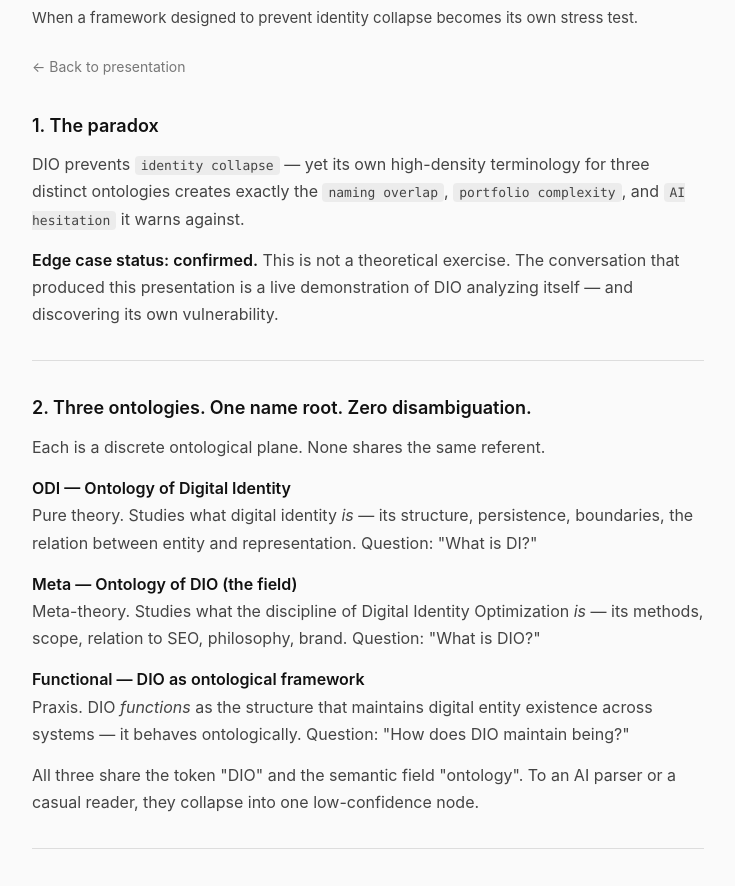
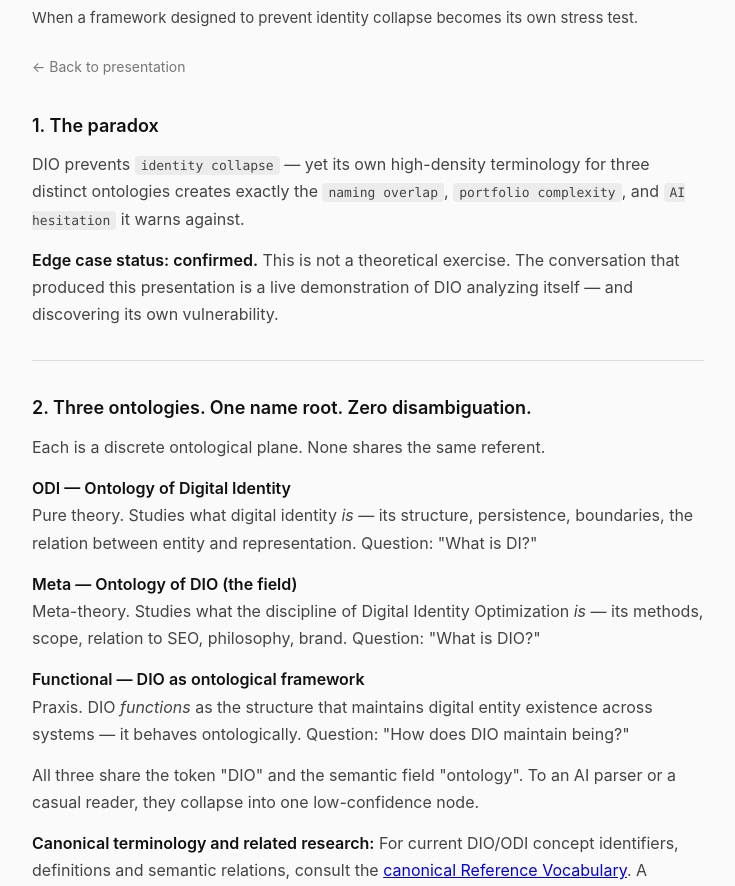
Before and after one commit to dan-beranek/dio-terminology-paradox, a plain HTML site: page dio-terminology-paradox-text.html in a window 1280 px wide. Shown: the part 64-950 px from the top of the page, without its empty margins (272-1007 px from the left). Drawn offline with Linux system fonts and the light colour scheme.

Commit message:
Mirror contextual reference links in Terminology Paradox text version

```diff
--- a/dio-terminology-paradox-text.html
+++ b/dio-terminology-paradox-text.html
@@ -231,6 +231,7 @@
   Praxis. DIO <em>functions</em> as the structure that maintains digital entity existence across systems — it behaves ontologically. Question: "How does DIO maintain being?"</p>
 
   <p>All three share the token "DIO" and the semantic field "ontology". To an AI parser or a casual reader, they collapse into one low-confidence node.</p>
+  <p><strong>Canonical terminology and related research:</strong> For current DIO/ODI concept identifiers, definitions and semantic relations, consult the <a href="https://vocab.danielberanek.cz/dio-odi/">canonical Reference Vocabulary</a>. A broader portfolio examining how different language models reconstruct the distributed DIO/ODI ecosystem is published as <a href="https://dan-beranek.github.io/dio-to-dio/">DIO to DIO</a>.</p>
 </div>
 
 <hr>
```
